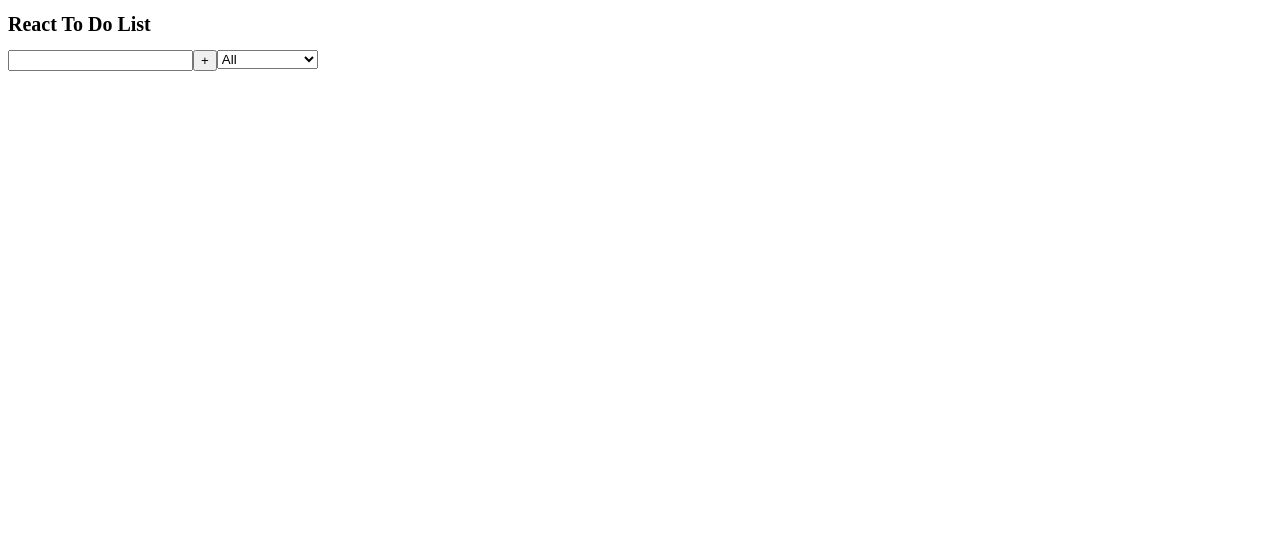
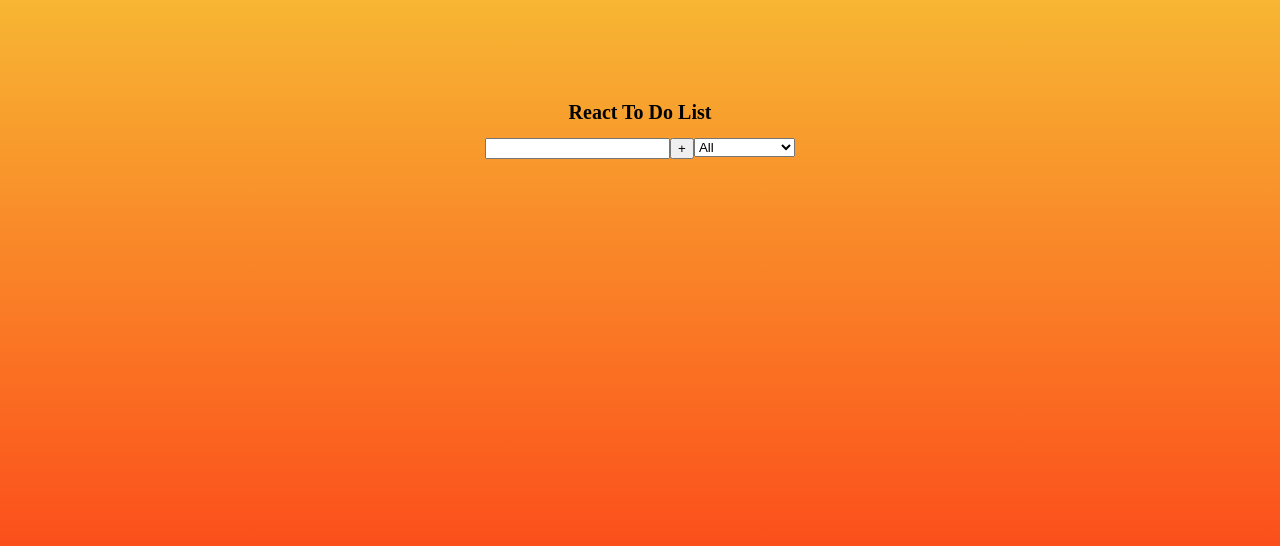
Before and after one commit to Leshista/ReactToDoList, a React (Create React App) app: page / in a window 1280 px wide. Shown: the top 546 px of the page. Built offline with nearby package versions, Linux system fonts and the light colour scheme.

Commit message:
Some styling and submit todo adds valid id now

```diff
--- /dev/null
+++ b/src/App.css
@@ -0,0 +1,14 @@
+.app {
+    height: 100vh;
+    display: flex;
+    flex-direction: column;
+    align-items: center;
+}
+.header {
+    position: relative;
+    top: 10vh;
+}
+.main {
+    position: relative;
+    top: 10vh;
+}
--- a/src/App.tsx
+++ b/src/App.tsx
@@ -1,6 +1,7 @@
 import { FC, ReactElement, useState } from 'react';
 import Form from './components/Form';
 import TodoList from './components/TodoList';
+import './App.css';
 
 const App: FC = (): ReactElement => {
   const [inputText, setInputText] = useState('');
--- a/src/components/Form.tsx
+++ b/src/components/Form.tsx
@@ -8,8 +8,9 @@ const Form: FC<FormProps> = ({ inputText, setInputText, todos,setTodos}): ReactE
     };
     const submitTodoHandler = (e: MouseEvent<HTMLButtonElement>): void => {
         e.preventDefault();
+        const currentId = todos.length
         setTodos([
-            ...todos, {text:inputText, completed:false}
+            ...todos, {text:inputText, completed:false, id: currentId}
         ]);
     };
 
--- a/src/index.css
+++ b/src/index.css
@@ -1,3 +1,6 @@
 html {
     font-size: 10px;
 }
+body {
+    background: linear-gradient(0deg, #fc4a1a 30%, #f7b633);
+}
```
